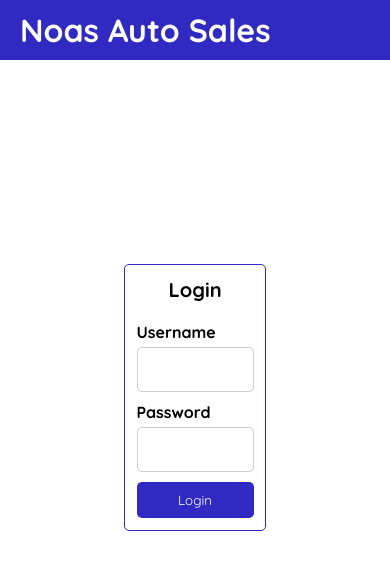
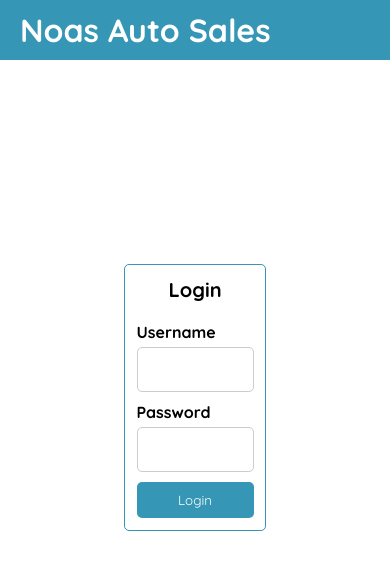
Before and after one commit to RavingIsASport/NoasAuto, an Angular app in the folder client/: page /home/admin/login in a window 390 px wide. Shown: the top 570 px of the page. Built offline with nearby package versions, Linux system fonts and the light colour scheme.

Commit message:
added theme colors to admin and admin login pages. Made admin page mobile friendly.

```diff
--- a/client/src/app/layouts/admin-layout/admin/admin.component.css
+++ b/client/src/app/layouts/admin-layout/admin/admin.component.css
@@ -1,6 +1,6 @@
 header {
   padding: 10px 20px;
-  background-color: #3029c2;
+  background-color: #3596b5;
   color: white;
   display: flex;
   justify-content: space-between;
@@ -15,7 +15,7 @@ header {
   border-radius: 5px;
 }
 #logoutBtn:hover {
-  background-color: #5750ae;
+  background-color: #adc5cf;
   color: white;
 }
 #manager {
@@ -60,15 +60,17 @@ input {
 button {
   padding: 5px;
   font-size: 16px;
+  font-weight: bold;
   width: 20%;
-  background-color: #3029c2;
+  background-color: #3596b5;
   color: white;
   border: none;
   cursor: pointer;
   align-self: end;
 }
 button:hover {
-  background-color: #6e69ba;
+  background-color: #adc5cf;
+  color: black;
 }
 #adminH3 {
   margin-top: 20px;
@@ -97,3 +99,27 @@ td {
 #deleteBtn:hover {
   background-color: #ff0000;
 }
+
+/* mobile view */
+@media screen and (max-width: 500px) {
+  #addCarForm {
+    flex-direction: column;
+  }
+  #addCar {
+    width: 100%;
+  }
+  label {
+    width: 100%;
+  }
+  input {
+    width: 100%;
+  }
+  button {
+    width: 100%;
+  }
+  #logoutBtn {
+    padding: 0.5rem;
+    width: 15%;
+    font-size: 14px;
+  }
+}
--- a/client/src/app/layouts/admin-layout/login/login.component.css
+++ b/client/src/app/layouts/admin-layout/login/login.component.css
@@ -1,6 +1,6 @@
 header {
   padding: 10px 20px;
-  background-color: #3029c2;
+  background-color: #3596b5;
   color: white;
 }
 main {
@@ -10,7 +10,7 @@ main {
   height: 80vh;
 }
 div {
-  border: #3029c2 1px solid;
+  border: #3596b5 1px solid;
   border-radius: 5px;
   width: 30%;
   padding: 3%;
@@ -40,11 +40,14 @@ input {
 }
 button {
   padding: 10px;
-  background-color: #3029c2;
+  background-color: #3596b5;
   color: white;
   border: none;
   border-radius: 5px;
   cursor: pointer;
+}
+button:hover {
+  background-color: #adc5cf;
 }
 #errorP {
   color: red;
--- a/client/src/app/layouts/main-layout/home/home.component.css
+++ b/client/src/app/layouts/main-layout/home/home.component.css
@@ -60,7 +60,7 @@
 .secondary-btn {
   background-color: transparent;
   border: 2px solid #845ec2;
-  color: #845ec2;
+  color: #000;
 }
 
 .secondary-btn:hover {
```
